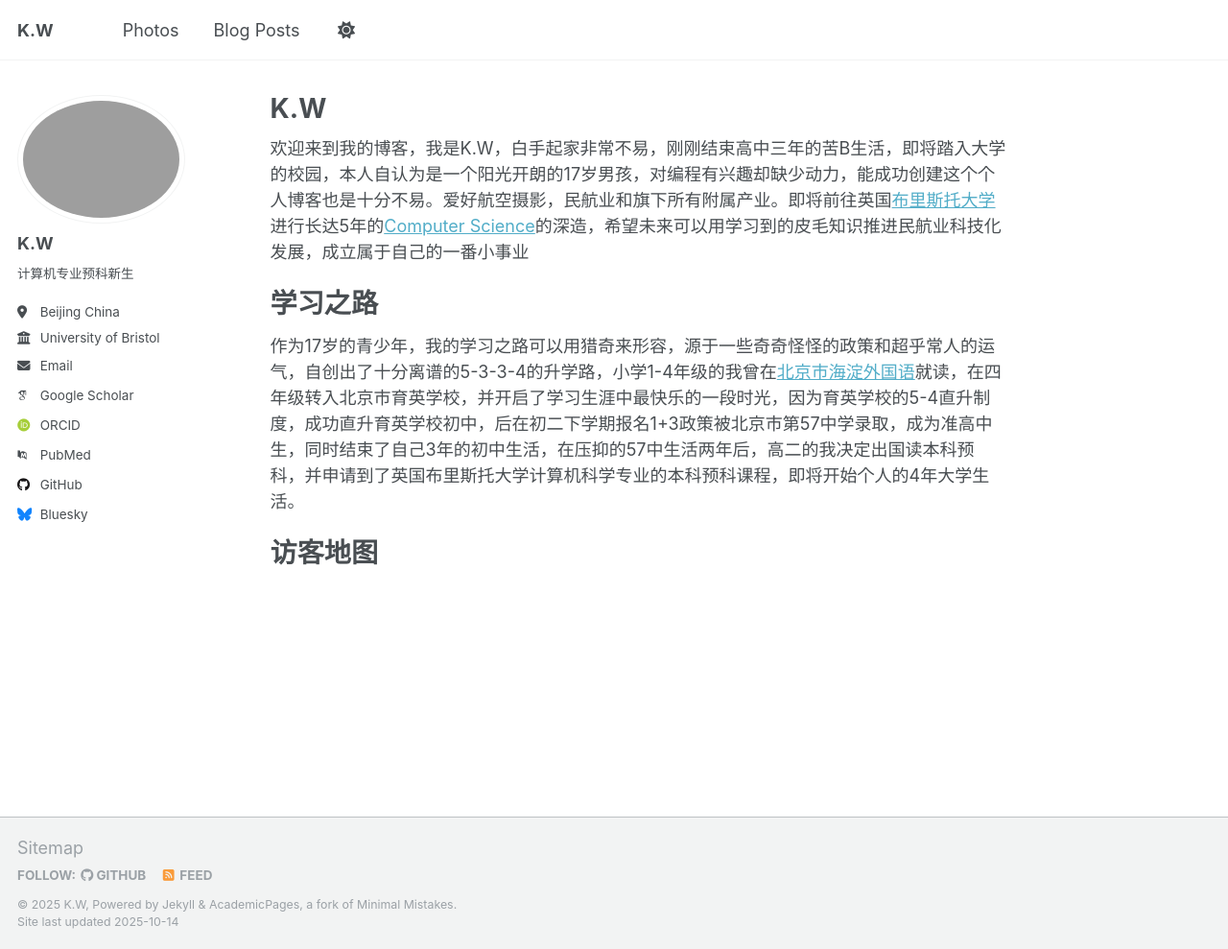
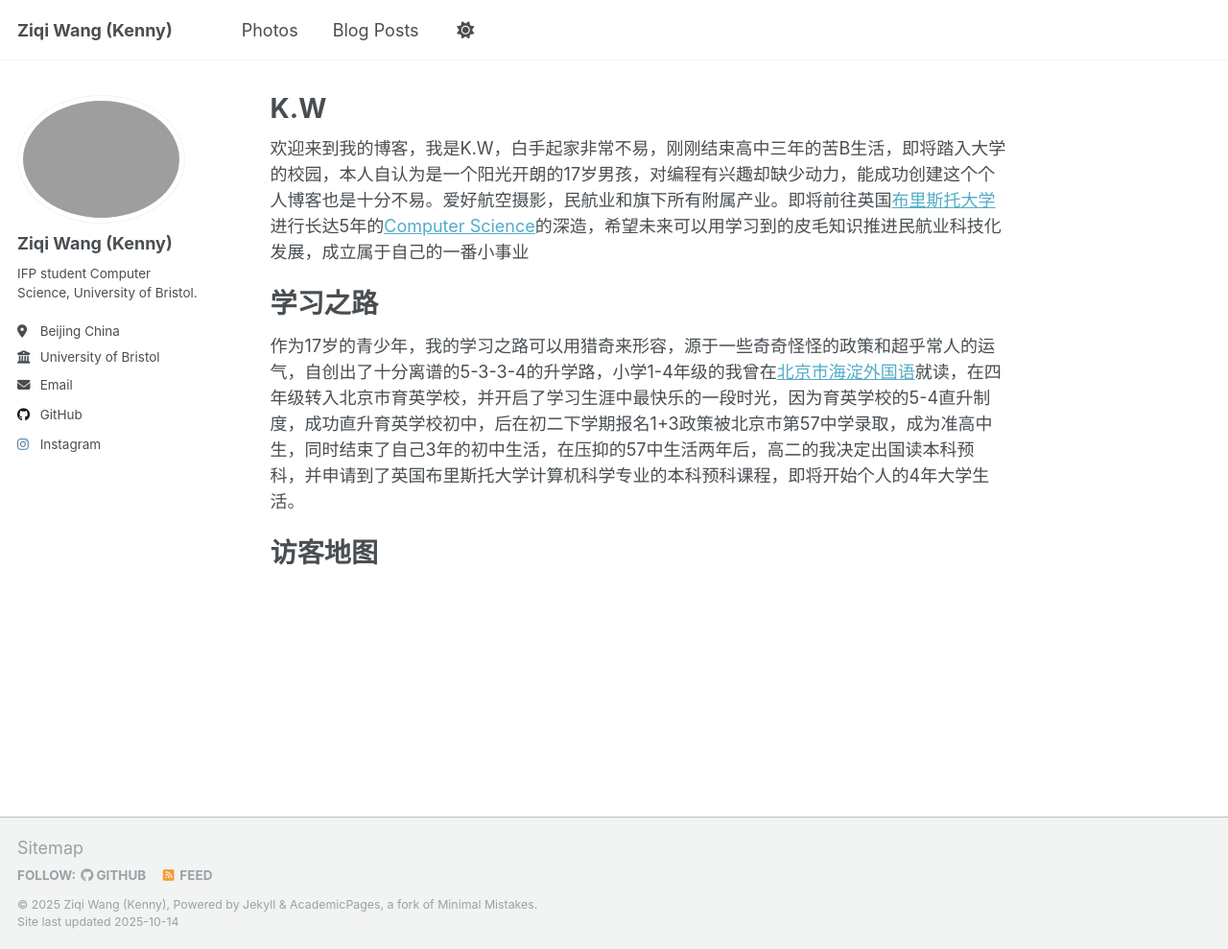
Before and after one commit to 2730474829398/2730474829398.github.io, a Jekyll site: the page built from _pages/about.md, in a window 1280 px wide and 989 px high. Shown: the whole window at 96% size. Built offline with Jekyll 4.4.1, drawn with Linux system fonts in a browser that asks for light colours; some web fonts are replaced.

Commit message:
home page

```diff
--- a/_config.yml
+++ b/_config.yml
@@ -9,9 +9,9 @@
 # Basic Site Settings
 locale                   : "en-US"
 site_theme               : "default"
-title                    : "K.W"
+title                    : "Ziqi Wang (Kenny)"
 title_separator          : "-"
-name                     : &name "K.W"
+name                     : &name "Ziqi Wang (Kenny)"
 description              : &description "personal description"
 url                      : https://2730474829398.github.io # the base hostname & protocol for your site e.g. "https://[your GitHub username].github.io" or if you already have some other page hosted on Github then use "https://[your GitHub username].github.io/[Your Repo Name]"
 baseurl                  : "" # the subpath of your site, e.g. "/blog"
@@ -23,22 +23,22 @@ repository               : "academicpages/academicpages.github.io"
 author:
   # Biographic information
   avatar           : "avatar.jpg"
-  name             : "K.W"
+  name             : "Ziqi Wang (Kenny)"
   pronouns         : # example: "she/her"
-  bio              : "计算机专业预科新生"
+  bio              : "IFP student Computer Science, University of Bristol."
   location         : "Beijing China"
   employer         : "University of Bristol"
   uri              : # URL
-  email            : "none@example.org"
+  email            : "wangziqi20080303@163.com"
 
   # Academic websites
   academia         : # URL
-  arxiv            : # URL - Update with the correct link to your profile
-  googlescholar    : "https://scholar.google.com/citations?user=PS_CX0AAAAAJ"
+  arxiv            : # URL
+  googlescholar    : # URL
   impactstory      : # URL
-  orcid            : "http://orcid.org/yourorcidurl"
+  orcid            : # URL
   semantic         : # URL
-  pubmed           : "https://www.ncbi.nlm.nih.gov/pubmed/?term=john+snow"
+  pubmed           : # URL
   researchgate     : # URL
   scopus           : # URL
 
@@ -46,19 +46,19 @@ author:
   bitbucket        : # Username - Update with your username on the site
   codepen          : # Username
   dribbble         : # Username
-  github           : "academicpages"
+  github           : "https://github.com/2730474829398"
   kaggle           : # Username
   stackoverflow    : # User number or user number and name (i.e., use "1" or "1/jeff-atwood")
 
   # Social media
-  bluesky          : "bsky.app" # Replace this with you Bluesky username
+  bluesky          : # Replace this with you Bluesky username
   facebook         : # Username
   flickr           : # Username
   foursquare       : # Username
   goodreads        : # Username
   google_plus      : # Username
   keybase          : # Username
-  instagram        : # Username
+  instagram        : "Kenny30814"
   lastfm           : # Username
   linkedin         : # Username
   mastodon         : # URL
```
